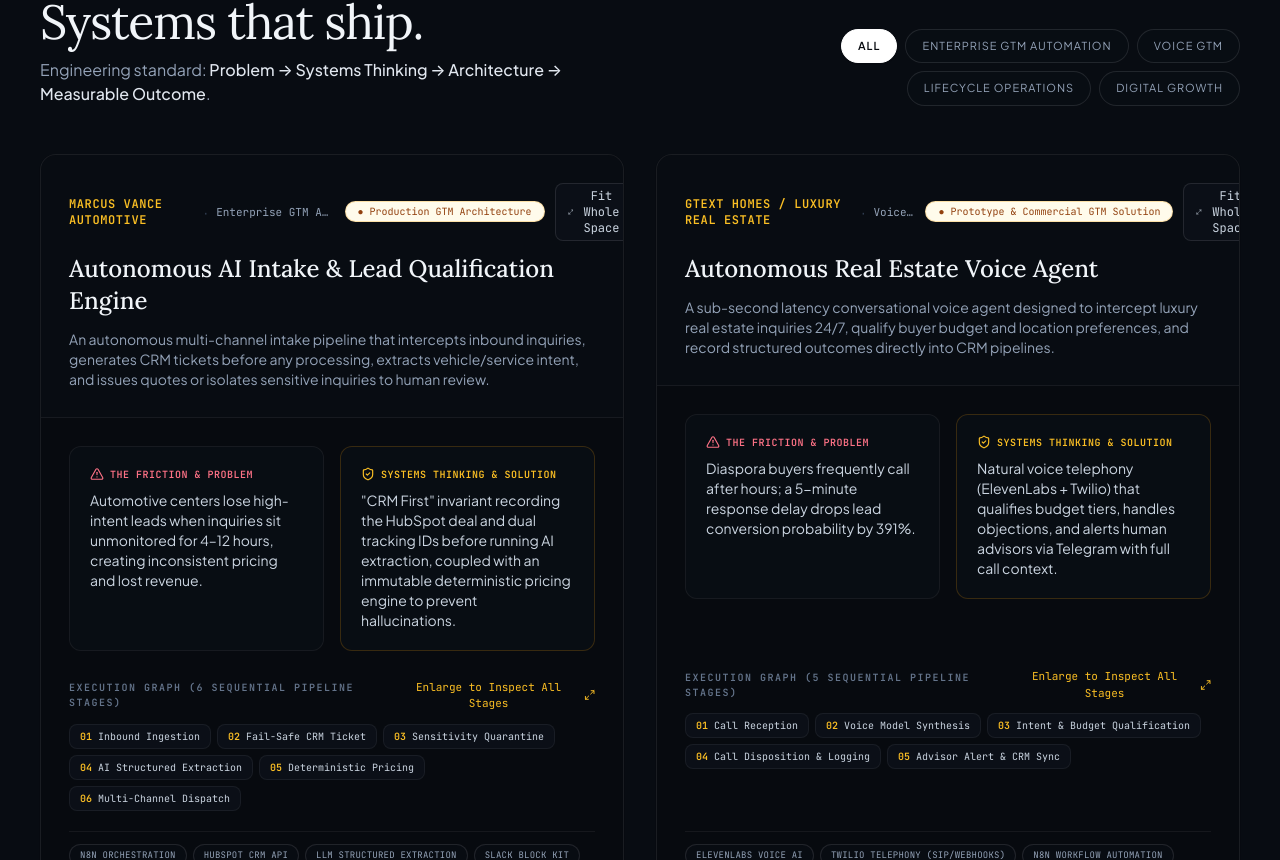
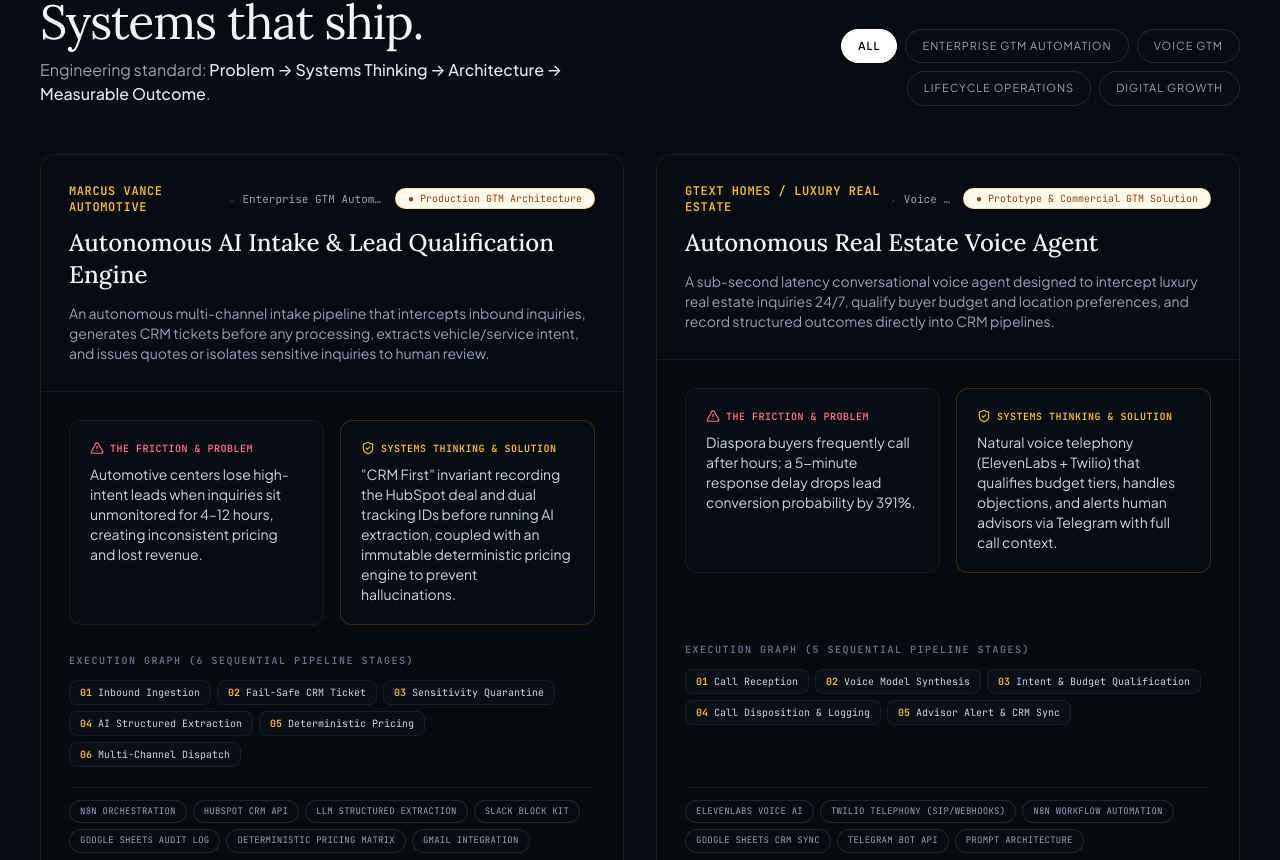
Before and after one commit to 3d-modelswithAde/adediwura-afolabi-portfolio, a React (Vite) app: page / in a window 1280 px wide. Shown: the part 6420-7280 px from the top of the page. Built offline with nearby package versions, Linux system fonts and the light colour scheme.

Commit message:
feat(projects): expand card to full space directly on card click, remove minimize and fit buttons

```diff
--- a/src/components/CaseStudies.jsx
+++ b/src/components/CaseStudies.jsx
@@ -3,12 +3,7 @@ import { projects } from '../data/projects';
 import {
   AlertTriangle,
   ShieldCheck,
-  TrendingUp,
-  Maximize2,
-  Minimize2,
-  ArrowUpRight,
-  Workflow,
-  Sparkles
+  TrendingUp
 } from 'lucide-react';
 
 export const CaseStudies = () => {
@@ -84,17 +79,15 @@ export const CaseStudies = () => {
             return (
               <article
                 key={project.id}
-                className={`group rounded-2xl bg-white dark:bg-dark-950 border transition-all duration-300 flex flex-col overflow-hidden ${
+                onClick={() => toggleEnlarge(project.id)}
+                className={`group rounded-2xl bg-white dark:bg-dark-950 border transition-all duration-300 flex flex-col overflow-hidden cursor-pointer ${
                   isEnlarged
                     ? 'lg:col-span-2 border-gold-500/60 dark:border-gold-400/50 shadow-2xl ring-1 ring-gold-500/30'
                     : 'border-slate-200/90 dark:border-white/[0.08] shadow-sm hover:shadow-xl hover:border-gold-500/40 dark:hover:border-gold-400/30'
                 }`}
               >
-                {/* Card Top Header (Clickable to Enlarge / Minimize) */}
-                <div
-                  onClick={() => toggleEnlarge(project.id)}
-                  className="p-6 sm:p-7 pb-5 border-b border-slate-100 dark:border-white/[0.06] bg-slate-50/50 dark:bg-dark-900/40 flex flex-col gap-3 cursor-pointer select-none"
-                >
+                {/* Card Top Header */}
+                <div className="p-6 sm:p-7 pb-5 border-b border-slate-100 dark:border-white/[0.06] bg-slate-50/50 dark:bg-dark-900/40 flex flex-col gap-3">
                   <div className="flex items-center justify-between gap-3">
                     <div className="flex items-center gap-2">
                       <span className="text-xs font-mono text-gold-600 dark:text-gold-400 uppercase tracking-wider font-semibold">
@@ -106,37 +99,9 @@ export const CaseStudies = () => {
                       </span>
                     </div>
 
-                    <div className="flex items-center gap-2.5">
-                      <span className="px-3 py-0.5 rounded-full text-[10px] font-mono border bg-amber-50 dark:bg-gold-950/40 text-amber-800 dark:text-gold-300 border-amber-300/60 dark:border-gold-500/30 flex-shrink-0">
-                        ● {project.badge}
-                      </span>
-
-                      {/* Enlarge / Minimize Toggle Button */}
-                      <button
-                        type="button"
-                        onClick={(e) => {
-                          e.stopPropagation();
-                          toggleEnlarge(project.id);
-                        }}
-                        className={`inline-flex items-center gap-1.5 px-3 py-1 rounded-lg text-xs font-mono transition-all border cursor-pointer ${
-                          isEnlarged
-                            ? 'bg-gold-500 text-slate-950 font-semibold border-gold-500 shadow-sm'
-                            : 'bg-white dark:bg-dark-900 text-slate-700 dark:text-slate-300 border-slate-200 dark:border-white/10 hover:border-gold-500/50 hover:text-gold-600 dark:hover:text-gold-400'
-                        }`}
-                      >
-                        {isEnlarged ? (
-                          <>
-                            <Minimize2 className="w-3.5 h-3.5" />
-                            <span>Minimize View</span>
-                          </>
-                        ) : (
-                          <>
-                            <Maximize2 className="w-3.5 h-3.5" />
-                            <span>Fit Whole Space</span>
-                          </>
-                        )}
-                      </button>
-                    </div>
+                    <span className="px-3 py-0.5 rounded-full text-[10px] font-mono border bg-amber-50 dark:bg-gold-950/40 text-amber-800 dark:text-gold-300 border-amber-300/60 dark:border-gold-500/30 flex-shrink-0">
+                      ● {project.badge}
+                    </span>
                   </div>
 
                   <h3 className={`font-editorial text-slate-900 dark:text-slate-100 font-medium leading-snug ${
@@ -186,16 +151,6 @@ export const CaseStudies = () => {
                       <span className="text-[10px] font-mono uppercase tracking-[1.5px] text-slate-400 dark:text-slate-500 font-semibold">
                         Execution Graph ({project.architecture.length} Sequential Pipeline Stages)
                       </span>
-                      {!isEnlarged && (
-                        <button
-                          type="button"
-                          onClick={() => toggleEnlarge(project.id)}
-                          className="text-[11px] font-mono text-gold-600 dark:text-gold-400 hover:underline inline-flex items-center gap-1 cursor-pointer"
-                        >
-                          <span>Enlarge to Inspect All Stages</span>
-                          <Maximize2 className="w-3 h-3" />
-                        </button>
-                      )}
                     </div>
 
                     {/* When Enlarged: Render Full Multi-Column Sequential Stage Cards */}
@@ -269,31 +224,6 @@ export const CaseStudies = () => {
                         </p>
                       </div>
                     </div>
-
-                    {/* Bottom Action Strip for Enlarged View */}
-                    {isEnlarged && (
-                      <div className="mt-4 pt-4 border-t border-slate-100 dark:border-white/[0.06] flex items-center justify-between">
-                        <span className="text-[11px] font-mono text-slate-400 dark:text-slate-500">
-                          Viewing full-width architectural blueprint
-                        </span>
-                        <div className="flex items-center gap-3">
-                          <button
-                            type="button"
-                            onClick={() => toggleEnlarge(project.id)}
-                            className="text-xs font-mono text-slate-600 dark:text-slate-400 hover:text-slate-900 dark:hover:text-white px-3 py-1.5 rounded-lg border border-slate-200 dark:border-white/10 cursor-pointer"
-                          >
-                            Minimize to Grid
-                          </button>
-                          <a
-                            href="#contact"
-                            className="inline-flex items-center gap-1.5 text-xs font-mono text-slate-950 font-semibold bg-gold-400 hover:bg-gold-300 px-3.5 py-1.5 rounded-lg shadow-sm"
-                          >
-                            <span>Get in Touch</span>
-                            <ArrowUpRight className="w-3.5 h-3.5" />
-                          </a>
-                        </div>
-                      </div>
-                    )}
                   </div>
                 </div>
               </article>
```
